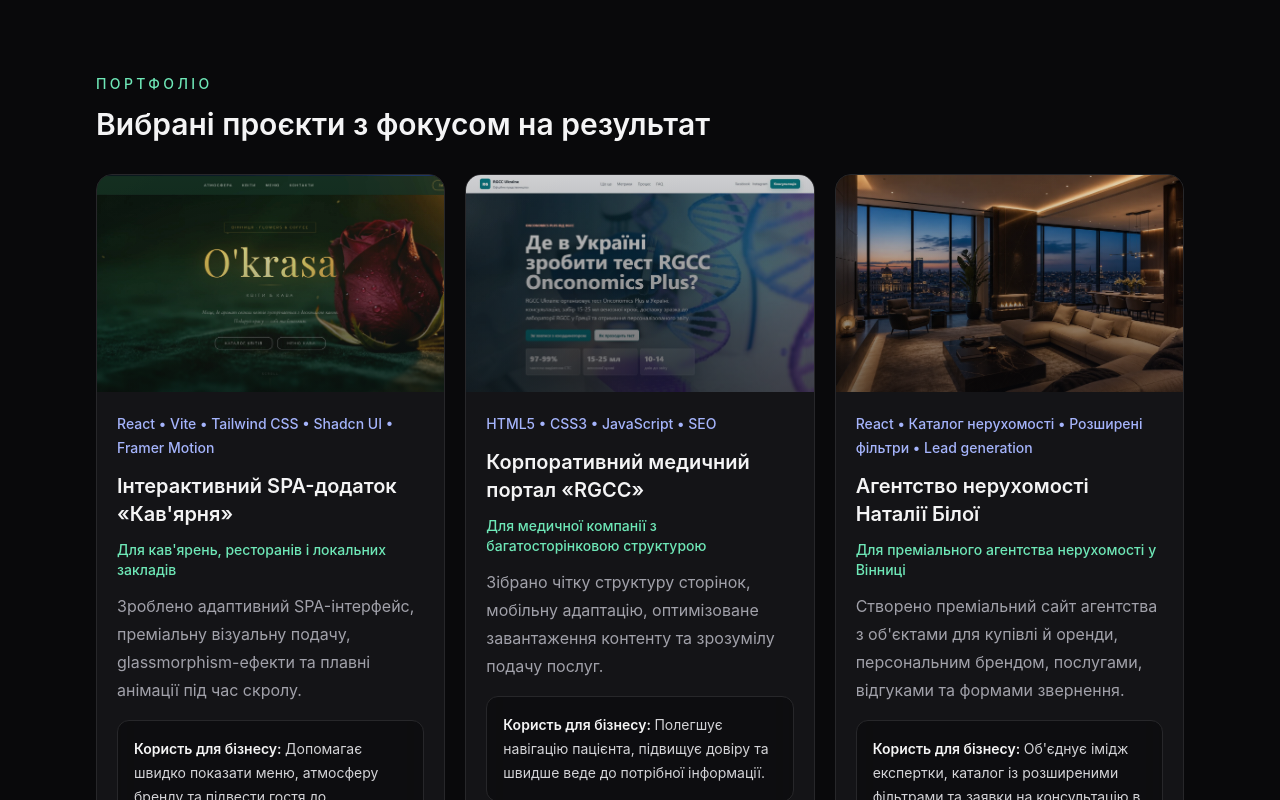
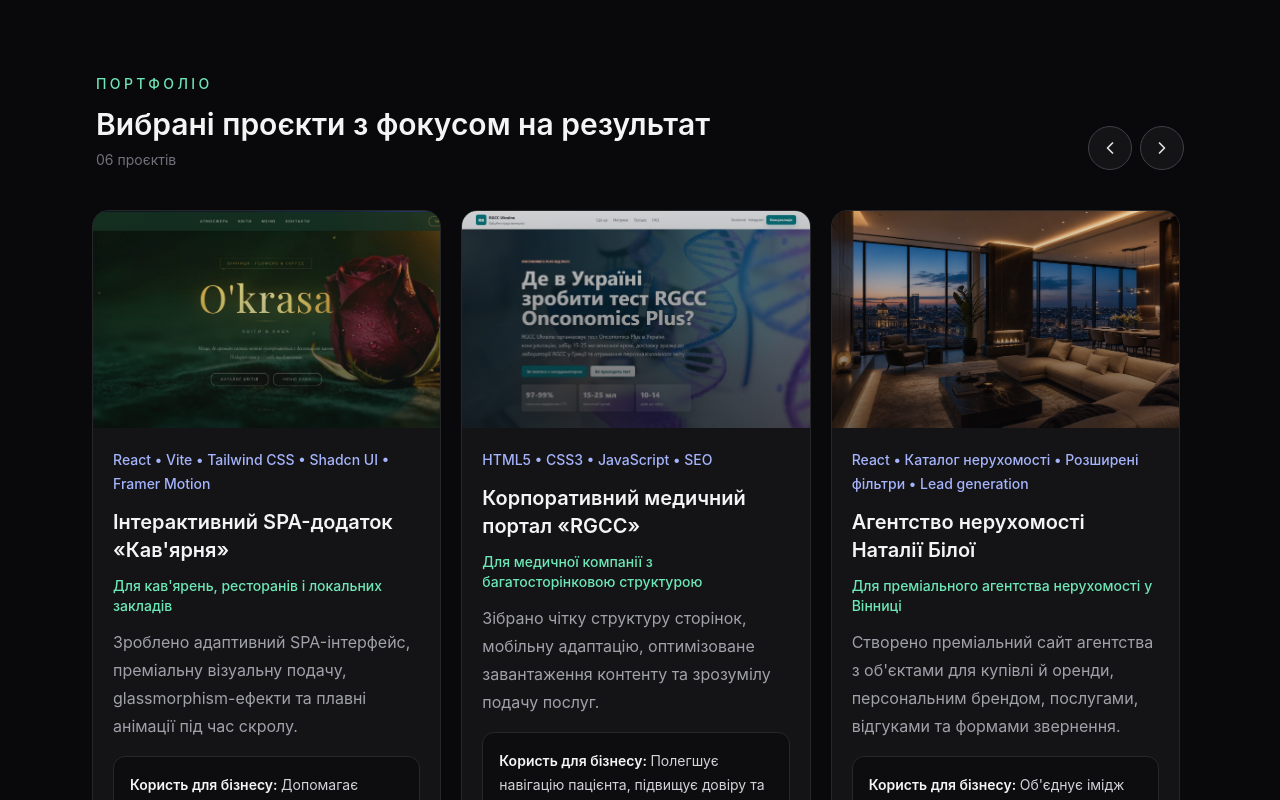
Before and after one commit to sobol07-design/portfolio, a React (Vite) app: page / in a window 1280 px wide. Shown: the part 1020-1820 px from the top of the page. Built offline with nearby package versions, Linux system fonts and the light colour scheme.

Commit message:
Add portfolio carousel and two projects

```diff
--- a/src/components/Portfolio.tsx
+++ b/src/components/Portfolio.tsx
@@ -1,22 +1,70 @@
+import { useRef } from "react";
+import { ChevronLeft, ChevronRight } from "lucide-react";
 import { projects } from "../data";
 import { ProjectCard } from "./ProjectCard";
 import { RevealSection } from "./RevealSection";
 
 export function Portfolio() {
+  const carouselRef = useRef<HTMLDivElement>(null);
+
+  function scrollProjects(direction: -1 | 1) {
+    const carousel = carouselRef.current;
+    if (!carousel) return;
+
+    const firstCard = carousel.firstElementChild;
+    const cardWidth = firstCard?.getBoundingClientRect().width ?? 320;
+    carousel.scrollBy({ left: direction * (cardWidth + 20), behavior: "smooth" });
+  }
+
   return (
     <RevealSection>
       <section id="portfolio" className="py-14">
-        <div className="mb-8">
+        <div className="mb-8 flex flex-wrap items-end justify-between gap-5">
+          <div>
             <p className="text-sm font-medium uppercase tracking-[0.24em] text-emerald-300">
               Портфоліо
             </p>
             <h2 className="mt-3 text-3xl font-semibold text-zinc-100">
               Вибрані проєкти з фокусом на результат
             </h2>
+            <p className="mt-2 text-sm text-zinc-500">
+              {String(projects.length).padStart(2, "0")} проєктів
+            </p>
           </div>
-        <div className="grid gap-5 md:grid-cols-2 lg:grid-cols-3">
+          <div className="flex gap-2">
+            <button
+              type="button"
+              onClick={() => scrollProjects(-1)}
+              aria-label="Попередні проєкти"
+              aria-controls="portfolio-carousel"
+              className="inline-flex h-11 w-11 items-center justify-center rounded-full border border-zinc-700 bg-zinc-900/80 text-zinc-200 transition hover:border-indigo-400/60 hover:bg-indigo-500/10 focus-visible:outline-none focus-visible:ring-2 focus-visible:ring-indigo-400"
+            >
+              <ChevronLeft aria-hidden="true" className="h-5 w-5" />
+            </button>
+            <button
+              type="button"
+              onClick={() => scrollProjects(1)}
+              aria-label="Наступні проєкти"
+              aria-controls="portfolio-carousel"
+              className="inline-flex h-11 w-11 items-center justify-center rounded-full border border-zinc-700 bg-zinc-900/80 text-zinc-200 transition hover:border-indigo-400/60 hover:bg-indigo-500/10 focus-visible:outline-none focus-visible:ring-2 focus-visible:ring-indigo-400"
+            >
+              <ChevronRight aria-hidden="true" className="h-5 w-5" />
+            </button>
+          </div>
+        </div>
+        <div
+          ref={carouselRef}
+          id="portfolio-carousel"
+          aria-label="Проєкти в портфоліо"
+          className="portfolio-carousel -mx-1 flex snap-x snap-mandatory gap-5 overflow-x-auto scroll-smooth px-1 pb-5 pt-2 motion-reduce:scroll-auto"
+        >
           {projects.map((project) => (
-            <ProjectCard key={project.title} project={project} />
+            <div
+              key={project.title}
+              className="w-[88%] shrink-0 snap-start sm:w-[calc((100%-1.25rem)/2)] lg:w-[calc((100%-2.5rem)/3)]"
+            >
+              <ProjectCard project={project} />
+            </div>
           ))}
         </div>
       </section>
--- a/src/components/ProjectCard.tsx
+++ b/src/components/ProjectCard.tsx
@@ -5,7 +5,7 @@ type Project = (typeof projects)[number];
 
 export function ProjectCard({ project }: { project: Project }) {
   return (
-    <article className="group overflow-hidden rounded-2xl border border-zinc-800 bg-zinc-900/80 backdrop-blur-xl transition duration-300 hover:-translate-y-1 hover:border-zinc-700 hover:shadow-glow">
+    <article className="group flex h-full flex-col overflow-hidden rounded-2xl border border-zinc-800 bg-zinc-900/80 backdrop-blur-xl transition duration-300 hover:-translate-y-1 hover:border-zinc-700 hover:shadow-glow">
       <div className="relative aspect-[16/10] overflow-hidden bg-gradient-to-br from-zinc-800 via-zinc-900 to-indigo-950">
         <img
           src={project.image}
@@ -14,7 +14,7 @@ export function ProjectCard({ project }: { project: Project }) {
         />
         <div className="absolute inset-0 bg-gradient-to-t from-zinc-950/55 to-transparent" />
       </div>
-      <div className="flex min-h-[25rem] flex-col p-5">
+      <div className="flex min-h-[25rem] flex-1 flex-col p-5">
         <p className="text-sm font-medium leading-6 text-indigo-300">{project.tech}</p>
         <h3 className="mt-3 text-xl font-semibold leading-7 text-zinc-100">
           {project.title}
--- a/src/data.ts
+++ b/src/data.ts
@@ -2,6 +2,8 @@ import projectOneImage from "./assets/project-1.jpg";
 import projectTwoImage from "./assets/project-2.jpg";
 import projectThreeImage from "./assets/project-3-nataliya-bila.webp";
 import projectFourImage from "./assets/project-4-herasymyshyna.webp";
+import projectFiveImage from "./assets/project-5-vinestate.jpg";
+import projectSixImage from "./assets/project-6-oksana.webp";
 
 export const projects = [
   {
@@ -48,6 +50,30 @@ export const projects = [
       "Створено сайт із напрямами юридичної допомоги, прозорою вартістю послуг, відповідями на часті запитання та експертними матеріалами.",
     link: "https://www.advokat-herasymyshyna.com.ua",
     image: projectFourImage,
+    imageClassName: "object-top opacity-95 saturate-110",
+  },
+  {
+    title: "Каталог нерухомості «Власна Нерухомість»",
+    audience: "Для агенції нерухомості у Вінниці",
+    result:
+      "Збирає об'єкти в зручному каталозі та допомагає покупцям і орендарям швидше знайти потрібне й звернутися до агенції.",
+    tech: "Каталог нерухомості • Фільтри • Локальне SEO",
+    description:
+      "Створено каталог із фільтрами за типом угоди, нерухомості, районом і ціною, картками об'єктів та прямим зв'язком з агенцією.",
+    link: "https://vinestate-catalog.vercel.app/",
+    image: projectFiveImage,
+    imageClassName: "opacity-90 saturate-110",
+  },
+  {
+    title: "Сайт домашньої кондитерської Оксани Малихіної",
+    audience: "Для кондитерської з тортами й десертами на замовлення у Вінниці",
+    result:
+      "Допомагає показати асортимент і відгуки, щоб клієнтам було легко обрати десерт і залишити замовлення.",
+    tech: "Weblium • Каталог десертів • Форми замовлення • Local SEO",
+    description:
+      "Оформлено сторінки тортів, десертів, шоколаду й подарункових наборів, додано відгуки, контакти та форму замовлення.",
+    link: "https://vnoksana.com.ua/",
+    image: projectSixImage,
     imageClassName: "opacity-95 saturate-110",
   },
 ];
--- a/src/index.css
+++ b/src/index.css
@@ -1,6 +1,14 @@
 @tailwind base;
 @tailwind components;
 @tailwind utilities;
+
+.portfolio-carousel {
+  scrollbar-width: none;
+}
+
+.portfolio-carousel::-webkit-scrollbar {
+  display: none;
+}
 
 @layer base {
   :root {
```
Also changed, not shown: src/assets/project-5-vinestate.jpg (added), src/assets/project-6-oksana.webp (added). Lines whose indentation alone changed are shown as unchanged.
